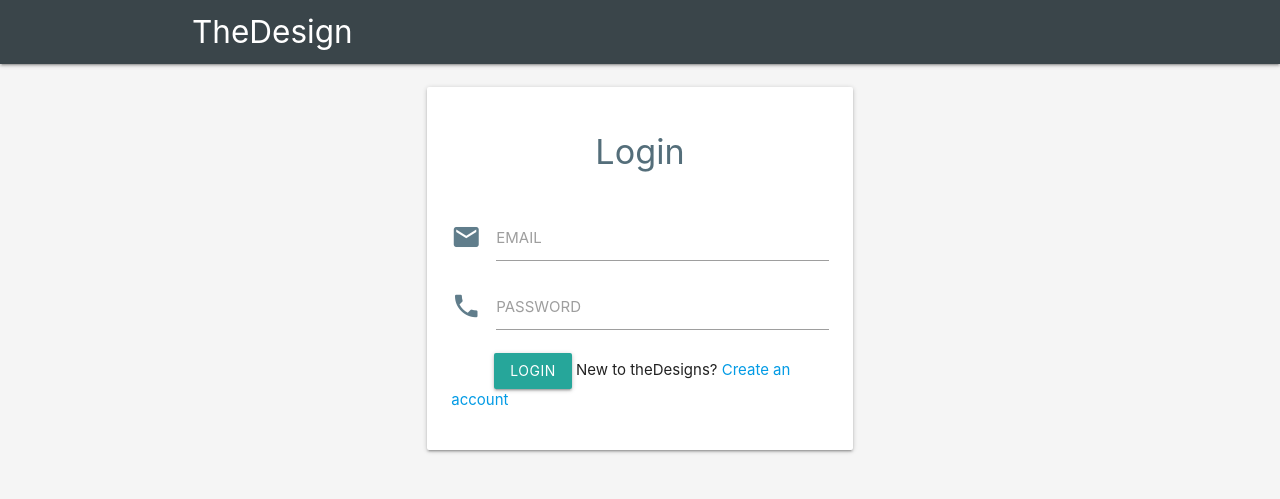
After one commit to Hirenbhajgotar/TheDesigns, a CodeIgniter app: the page made by application/views/admin/login.php in a window 1280 px wide. The commit adds this page. Shown: the top 499 px of the page. Run offline with CodeIgniter, Linux system fonts and the light colour scheme; some libraries are stand-ins or nearby versions.

Commit message:
admin login page design

```diff
--- a/application/config/form_validation.php
+++ b/application/config/form_validation.php
@@ -17,7 +17,22 @@ $config = [
             'rules' => 'required|min_length[3]|max_length[25]|alpha_dash'
         ]
 
+    ],
+
+    'admin_login' => [
+
+        [
+            'field' => 'email',
+            'label' => 'Email',
+            'rules' => 'required|valid_email'
+        ],
+        [
+            'field' => 'password',
+            'label' => 'Password',
+            'rules' => 'required|alpha_dash'
+        ]
     ]
+
 ]
 
 
--- /dev/null
+++ b/application/views/admin/footer.php
@@ -0,0 +1,12 @@
+
+    <script src="<?= base_url('/assets/js/jquery.js') ?>"></script>
+    <script src="<?= base_url('/assets/js/materialize.min.js') ?>"></script>
+
+    <script src="<?= base_url('/assets/js/init.js') ?>"></script>
+    <script src="<?= base_url('/assets/js/dist/parsley.min.js') ?>"></script>
+    <script>
+        $('#form').parsley();
+    </script>
+
+</body>
+</html>
--- /dev/null
+++ b/application/views/admin/header.php
@@ -0,0 +1,20 @@
+<!DOCTYPE html>
+<html lang="en">
+<head>
+    <meta charset="UTF-8">
+    <meta name="viewport" content="width=device-width, initial-scale=1.0">
+    <meta http-equiv="X-UA-Compatible" content="ie=edge">
+    <title>Sign up</title>
+    <link href="https://fonts.googleapis.com/icon?family=Material+Icons" rel="stylesheet">
+    <link rel="stylesheet" href="<?= base_url('/assets/css/materialize.min.css') ?>">
+    <link rel="stylesheet" href="<?= base_url('/assets/css/parsley.css') ?>">
+    <link rel="stylesheet" href="<?= base_url('/assets/css/adminStyle.css') ?>">
+</head>
+<body>
+    <header>
+        <nav>
+            <div class="nav-wrapper container">
+                <a href="<?= base_url('Admin/login') ?>" class="brand-logo">TheDesign</a>
+            </div>
+        </nav>
+    </header>
--- /dev/null
+++ b/application/views/admin/login.php
@@ -0,0 +1,41 @@
+<?php include "header.php"; ?>
+
+<main>
+    <div class="container">
+        <div class="row">
+            <div class="col s12 m6 l6 offset-m3 offset-l3">
+                <div class="section">
+                    <div class="card">
+                        <div class="card-content">
+                            <h4 class="center blue-grey-text text-darken-1">Login</h4>
+                            <div class="section">
+                                <?= form_open('admin/login') ?>
+                                    <div class="input-field">
+                                        <i class="material-icons prefix">email</i>
+                                        <input type="text" name="email" id="email">
+                                        <label for="email">EMAIL</label>
+                                    </div>
+                                    <?= form_error('email') ?>
+
+                                    <div class="input-field">
+                                        <i class="material-icons prefix">phone</i>
+                                        <input type="text" name="password" id="password">
+                                        <label for="password">PASSWORD</label>
+                                    </div>
+                                    <?= form_error('password') ?>
+                                    <button type="submit" class="btn waves-effect waves-light">Login</button>
+                                    New to theDesigns? <a href="<?= base_url('admin/signup') ?>">Create an account</a>
+                                <?= form_close() ?>
+                            </div>
+                        </div>
+                    </div>
+                </div>
+            </div>
+        </div>
+    </div>
+</main>
+
+
+
+
+<?php include "footer.php"; ?>
--- a/assets/css/adminStyle.css
+++ b/assets/css/adminStyle.css
@@ -1,3 +1,20 @@
+:root {
+	--secondary-color: #039be5;
+	--prime-color: rgba(38, 50, 56, 0.9);
+	/* for navbar and dropdown color */
+}
+body{
+    background-color: #f5f5f5;
+}
+
+/* **************** navbar **************** */
+header nav{
+    background-color: var(--prime-color);
+}
+/* **************** end navbar **************** */
+
+
+/* ************ signup form validation error ************ */
 .container .row .card .card-content #form #submit{
     margin-left: 43px !important;
 
@@ -14,3 +31,8 @@
 .container .section .card .input-field .prefix.active{
     color: #455a64;
 }
+.container .card .card-content .section form .btn{
+    margin-left: 43px;
+}
+
+/* ************ end signup form validation error ************ */
```
Also changed, not shown: application/controllers/Admin.php (+7 -0 lines), application/views/admin/Signup.php (+4 -34 lines), application/views/user/header.php (+4 -4 lines), assets/css/style.css (+11 -6 lines).
